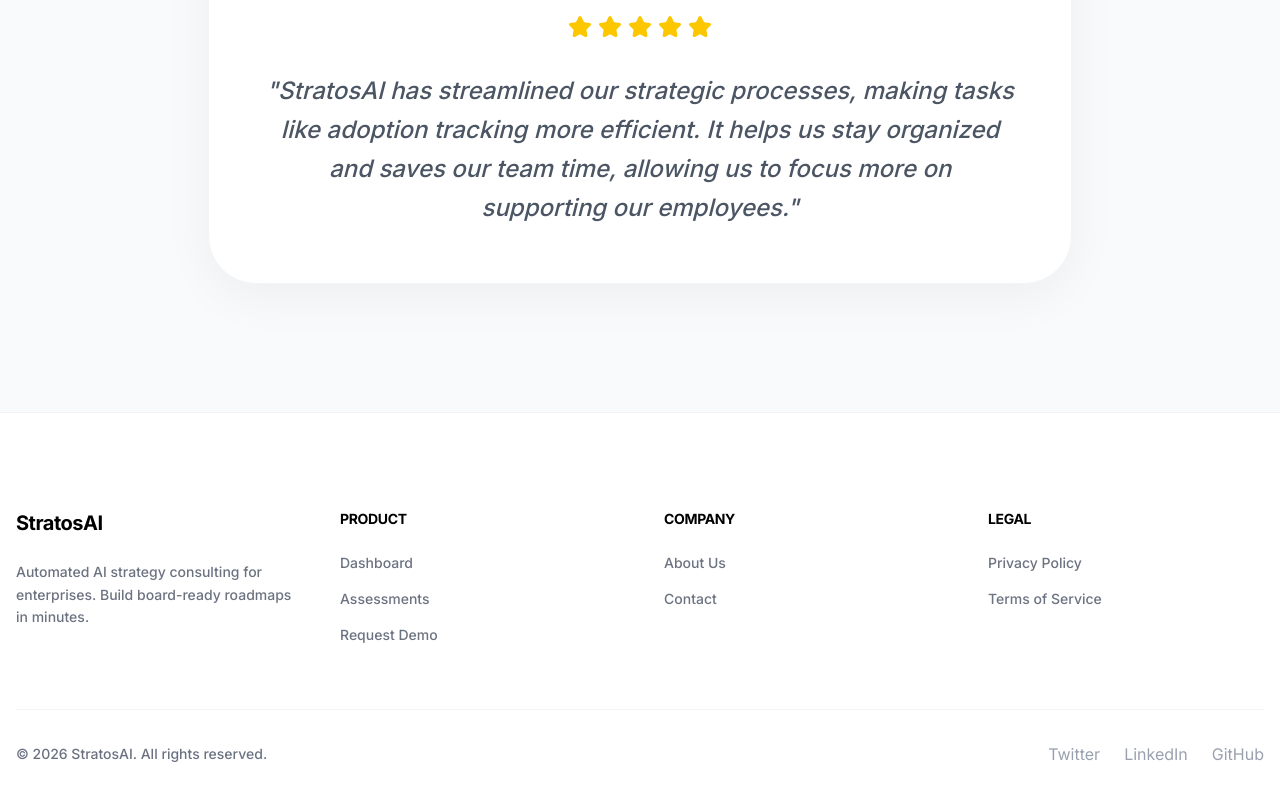
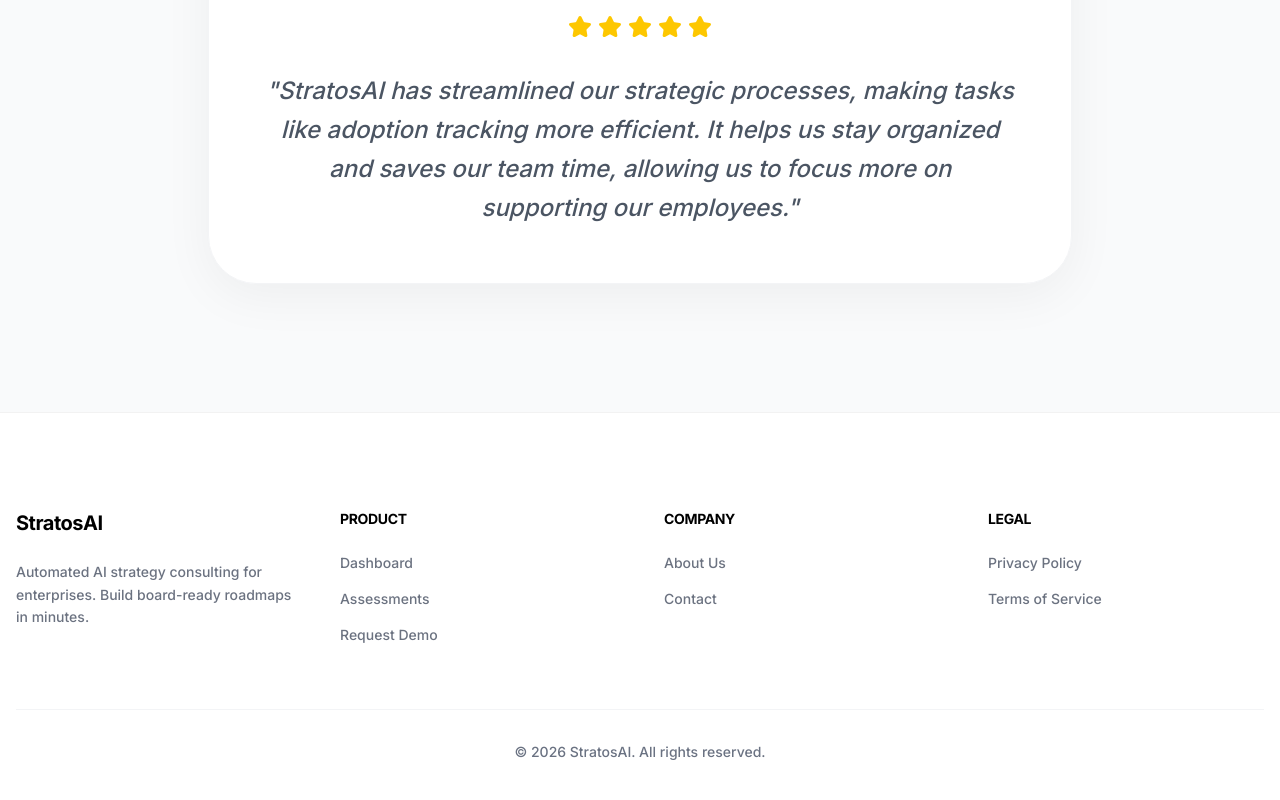
Before and after one commit to im-shourya/StratosAI, a Next.js app in the folder frontend/: page / in a window 1280 px wide. Shown: the part 3895-4695 px from the top of the page. Built offline with nearby package versions, Linux system fonts and the light colour scheme.

Commit message:
style: remove social media links and center footer content

```diff
--- a/frontend/src/app/page.tsx
+++ b/frontend/src/app/page.tsx
@@ -245,15 +245,10 @@
             </div>
           </div>
 
-          <div className="pt-8 border-t border-gray-100 flex flex-col md:flex-row justify-between items-center gap-4">
-            <p className="text-sm text-gray-500 font-medium">
+          <div className="pt-8 border-t border-gray-100 flex flex-col md:flex-row justify-center items-center gap-4">
+            <p className="text-sm text-gray-500 font-medium text-center">
               © {new Date().getFullYear()} StratosAI. All rights reserved.
             </p>
-            <div className="flex gap-6">
-              <Link href="#" className="text-gray-400 hover:text-black transition-colors">Twitter</Link>
-              <Link href="#" className="text-gray-400 hover:text-black transition-colors">LinkedIn</Link>
-              <Link href="#" className="text-gray-400 hover:text-black transition-colors">GitHub</Link>
-            </div>
           </div>
         </div>
       </footer>
```
